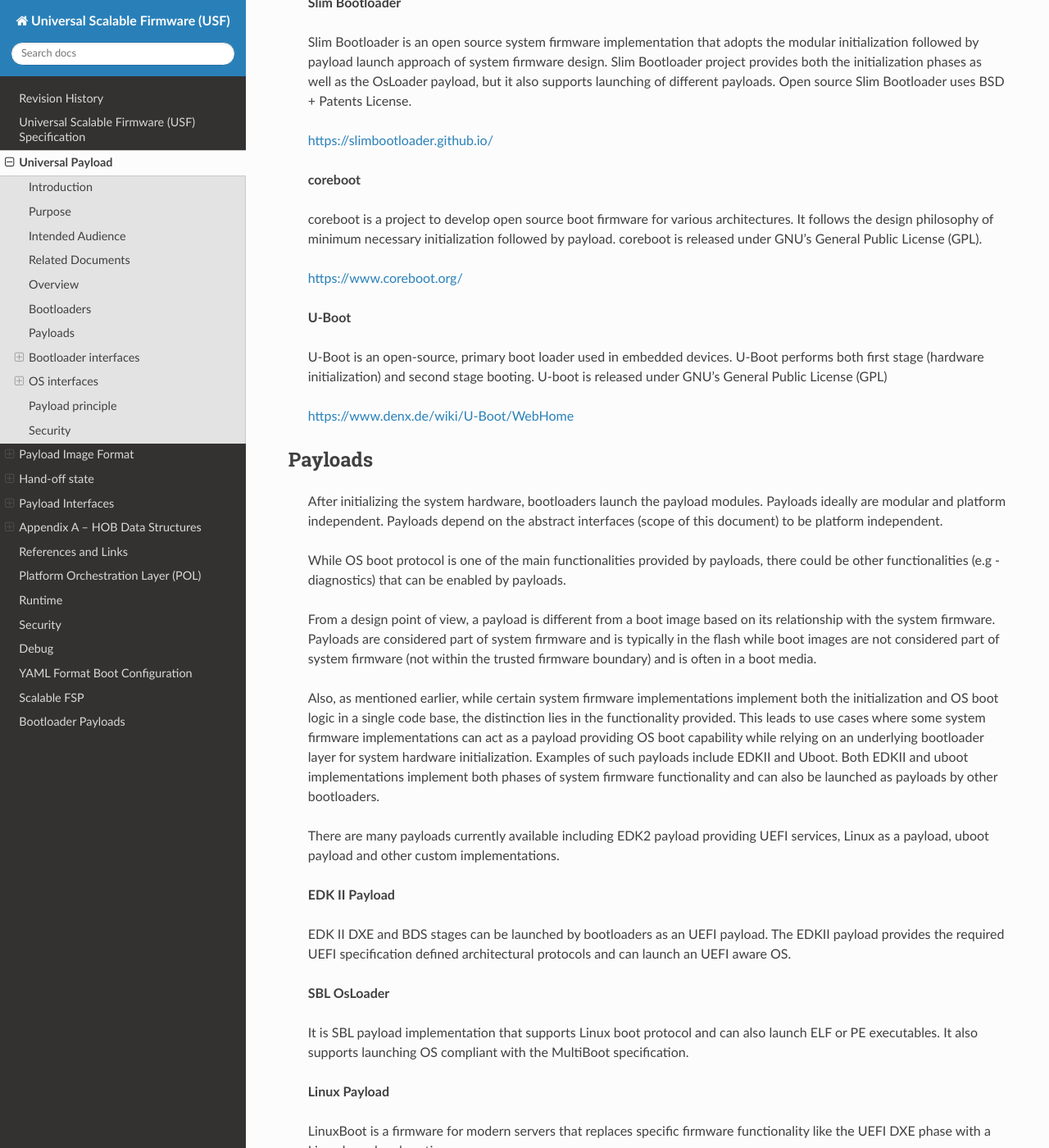
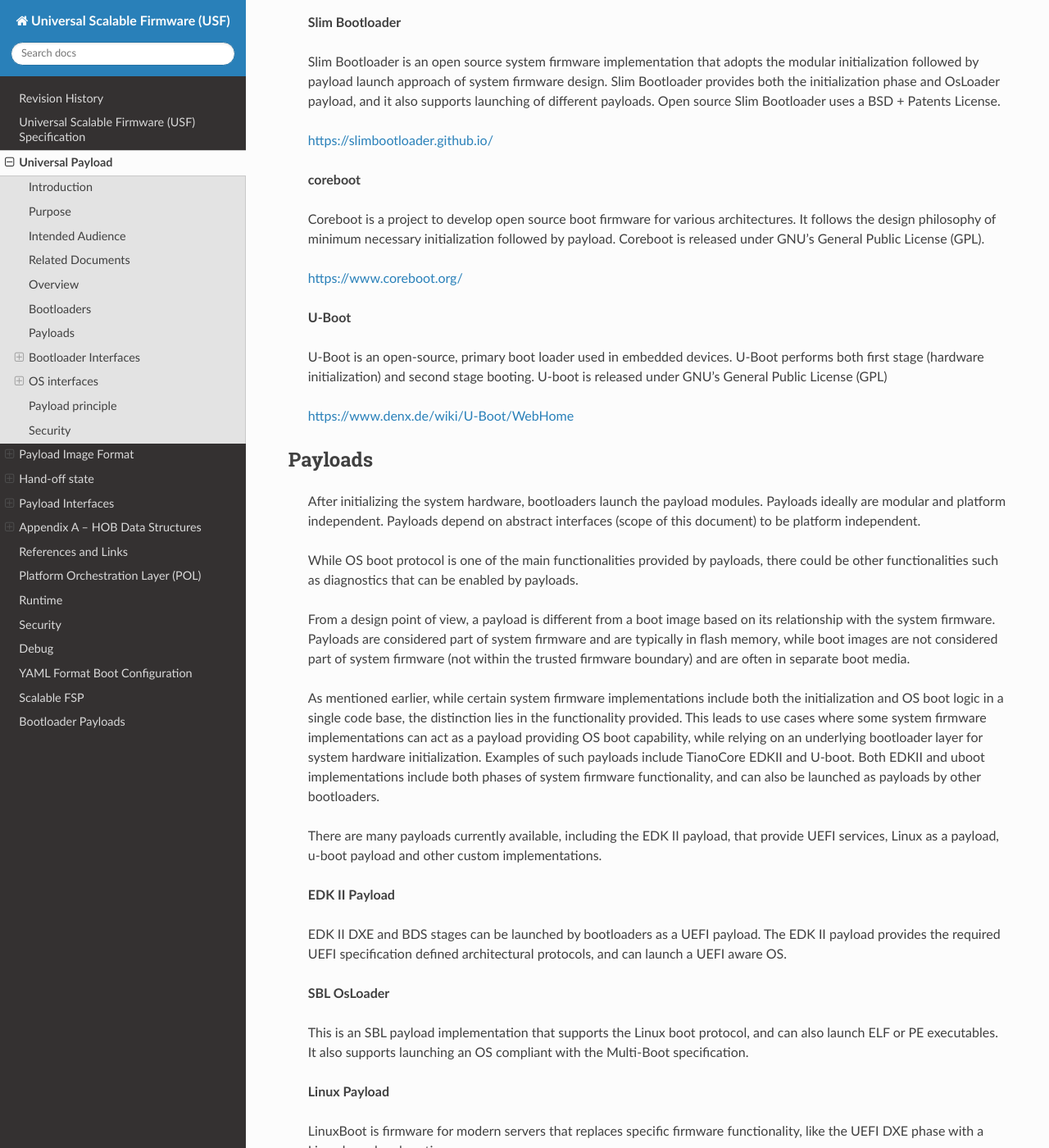
Before and after one commit to UniversalScalableFirmware/documentation, a Sphinx documentation site: the page built from source/2_universal_payload.rst, in a window 1280 px wide and 1400 px high, scrolled down 2909 px. Shown: the whole window at 82% size. Built offline with Sphinx 7.4.7 and the Read the Docs theme 2.0.0, drawn with Linux system fonts in a browser that asks for light colours; some of the changed text lies outside the part shown.

Commit message:
Minor writing updates
No substantive changes.

```diff
--- a/source/2_universal_payload.rst
+++ b/source/2_universal_payload.rst
@@ -19,7 +19,7 @@
 based on this document.
 
 The **Universal Payload Project Team** provides the content on this site under a
-**Creative Commons Attribution 4.0 International license** (https://spdx.org/licenses/CC-BY-4.0.html)
+**Creative Commons Attribution 4.0 International license** (https://spdx.org/licenses/CC-BY-4.0.html),
 except where otherwise noted.
 
 Other names and brands may be claimed as the property of others.
@@ -38,7 +38,7 @@
 Intended Audience
 -------------------
 
-This document is targeted at all platform and system developers who need the bootloader or the payload supports the unified bootloader and payload interface. This includes, but is not limited to: BIOS developers, bootloader developers, system integrators, as well as end users.
+This document is targeted at all platform and system developers who need the bootloader or payload to support the unified bootloader and payload interface. This includes firmware developers, bootloader developers, system integrators, and end users.
 
 
 .. _related-documents:
@@ -79,14 +79,14 @@
 Overview
 ----------
 
-   Most modern platforms rely on system Firmware to initialize the
+   Most modern platforms rely on system firmware to initialize the
    hardware and launch an Operating System (OS). The system firmware is
    responsible for initializing the platform hardware including CPU and
    other silicon functional blocks, detecting and initializing the
    memory subsystem, boot media initialization and setting up hardware
    abstractions for use by the operating systems.
 
-   While newer architectural enhancements (e.g. - PCI, PCIe, USB, etc.)
+   While newer architectural enhancements such as PCI, PCIe, and USB
    are developed at an industrial scale, there are vendor specific
    micro-architectural enhancements that happens at a much faster pace.
    Silicon vendors differentiate through these microarchitectural
@@ -111,9 +111,9 @@
    initialization and OS boot logic in a single code base, the
    distinction lies in the functionality provided.
 
-   This specification is used to describe the interface between the
+   This specification describes an interface between the
    bootloader phase that initializes the system hardware and the payload
-   phase. It includes how to pass parameters to payload and parameter
+   phase. It includes how to pass parameters to the payload and parameter
    format, payload image format, payload boot mode and stack usage, etc.
    The intent for this specification is to provide interoperability
    between spec compliant bootloaders and spec compliant payloads.
@@ -135,15 +135,15 @@
    boot process. In addition to proprietary options, there are many open
    sourced bootloaders available.
 
-   **EDKII**
-
-   EDK II is a modern, feature-rich, cross-platform firmware development
+   **EDK II**
+
+   TianoCore EDK II is a modern feature-rich, cross-platform firmware development
    environment for the UEFI and UEFI Platform Initialization (PI)
    specifications. EDKII performs both first stage (hardware
    initialization) and second stage booting.
 
    Reference implementations for many platforms are also available in
-   open source under BSD + Patents license.
+   open source, under BSD + Patents license.
 
    https://www.tianocore.org/
 
@@ -151,18 +151,18 @@
 
    Slim Bootloader is an open source system firmware implementation that
    adopts the modular initialization followed by payload launch approach
-   of system firmware design. Slim Bootloader project provides both the
-   initialization phases as well as the OsLoader payload, but it also
+   of system firmware design. Slim Bootloader provides both the
+   initialization phase and OsLoader payload, and it also
    supports launching of different payloads. Open source Slim Bootloader
-   uses BSD + Patents License.
+   uses a BSD + Patents License.
 
    https://slimbootloader.github.io/
 
    **coreboot**
 
-   coreboot is a project to develop open source boot firmware for
+   Coreboot is a project to develop open source boot firmware for
    various architectures. It follows the design philosophy of minimum
-   necessary initialization followed by payload. coreboot is released
+   necessary initialization followed by payload. Coreboot is released
    under GNU's General Public License (GPL).
 
    https://www.coreboot.org/
@@ -184,50 +184,50 @@
 
    After initializing the system hardware, bootloaders launch the
    payload modules. Payloads ideally are modular and platform
-   independent. Payloads depend on the abstract interfaces (scope of
+   independent. Payloads depend on abstract interfaces (scope of
    this document) to be platform independent.
 
    While OS boot protocol is one of the main functionalities provided by
-   payloads, there could be other functionalities (e.g - diagnostics)
+   payloads, there could be other functionalities such as diagnostics
    that can be enabled by payloads.
 
    From a design point of view, a payload is different from a boot image
    based on its relationship with the system firmware. Payloads are
-   considered part of system firmware and is typically in the flash
+   considered part of system firmware and are typically in flash memory,
    while boot images are not considered part of system firmware (not
-   within the trusted firmware boundary) and is often in a boot media.
-
-   Also, as mentioned earlier, while certain system firmware
-   implementations implement both the initialization and OS boot logic
+   within the trusted firmware boundary) and are often in separate boot media.
+
+   As mentioned earlier, while certain system firmware
+   implementations include both the initialization and OS boot logic
    in a single code base, the distinction lies in the functionality
    provided. This leads to use cases where some system firmware
-   implementations can act as a payload providing OS boot capability
+   implementations can act as a payload providing OS boot capability,
    while relying on an underlying bootloader layer for system hardware
-   initialization. Examples of such payloads include EDKII and Uboot.
-   Both EDKII and uboot implementations implement both phases of system
-   firmware functionality and can also be launched as payloads by other
+   initialization. Examples of such payloads include TianoCore EDKII and U-boot.
+   Both EDKII and uboot implementations include both phases of system
+   firmware functionality, and can also be launched as payloads by other
    bootloaders.
 
-   There are many payloads currently available including EDK2 payload
-   providing UEFI services, Linux as a payload, uboot payload and other
+   There are many payloads currently available, including the EDK II payload,
+   that provide UEFI services, Linux as a payload, u-boot payload and other
    custom implementations.
 
    **EDK II Payload**
 
-   EDK II DXE and BDS stages can be launched by bootloaders as an UEFI
-   payload. The EDKII payload provides the required UEFI specification
-   defined architectural protocols and can launch an UEFI aware OS.
+   EDK II DXE and BDS stages can be launched by bootloaders as a UEFI
+   payload. The EDK II payload provides the required UEFI specification
+   defined architectural protocols, and can launch a UEFI aware OS.
 
    **SBL OsLoader**
 
-   It is SBL payload implementation that supports Linux boot protocol and
-   can also launch ELF or PE executables. It also supports launching OS
-   compliant with the MultiBoot specification.
+   This is an SBL payload implementation that supports the Linux boot protocol, and
+   can also launch ELF or PE executables. It also supports launching an OS
+   compliant with the Multi-Boot specification.
 
    **Linux Payload**
 
-   LinuxBoot is a firmware for modern servers that replaces specific
-   firmware functionality like the UEFI DXE phase with a Linux kernel
+   LinuxBoot is firmware for modern servers that replaces specific
+   firmware functionality, like the UEFI DXE phase with a Linux kernel
    and runtime.
 
    https://www.linuxboot.org/
@@ -235,8 +235,8 @@
 
 .. _bootloader-interfaces:
 
-Bootloader interfaces
----------------------
+Bootloader Interfaces
+----------------------
 
 
 Coreboot Payload Interface
@@ -249,7 +249,7 @@
    **Reference**:
    https://github.com/tianocore/edk2/blob/master/UefiPayloadPkg/Library/CbParseLib/CbParseLib.c
 
-   coreboot passes information to downstream users (payloads and/or
+   Coreboot passes information to downstream users (payloads and/or
    operating systems) using **coreboot tables**.
 
    The table usually sits in memory around address 0x500. However, some
@@ -262,7 +262,7 @@
    points to the real coreboot table. This is comparable to the ACPI
    RSDT or the MP floating table.
 
-   Coreboot tables is a series of data records packed back to back and
+   Coreboot tables contain a series of data records packed back to back, with
    each encoding both type and size. This is something similar to a UEFI
    HOB list. Coreboot tables provide information about:
 
@@ -270,7 +270,7 @@
 
    -  **Graphics Info**
 
-   -  Pointers to certain CBMEM structures (**ACPI, SMBIOS**, etc)
+   -  Pointers to certain CBMEM structures, such as **ACPI, SMBIOS**, etc.
 
 
 Slim Bootloader (SBL) Payload Interface
@@ -391,9 +391,9 @@
 Data interface
 ~~~~~~~~~~~~~~
 
-   Modern buses and devices (PCI, PCIe, USB, SATA, etc.) support
+   Modern computer buses and devices such as PCI, PCIe, USB, and SATA support
    software detection, enumeration and configuration, providing true
-   plug and play capabilities, there still exists some devices that are
+   plug and play capabilities. However, there still exists some devices that are
    not enumerable through software.
 
    Examples:
```
